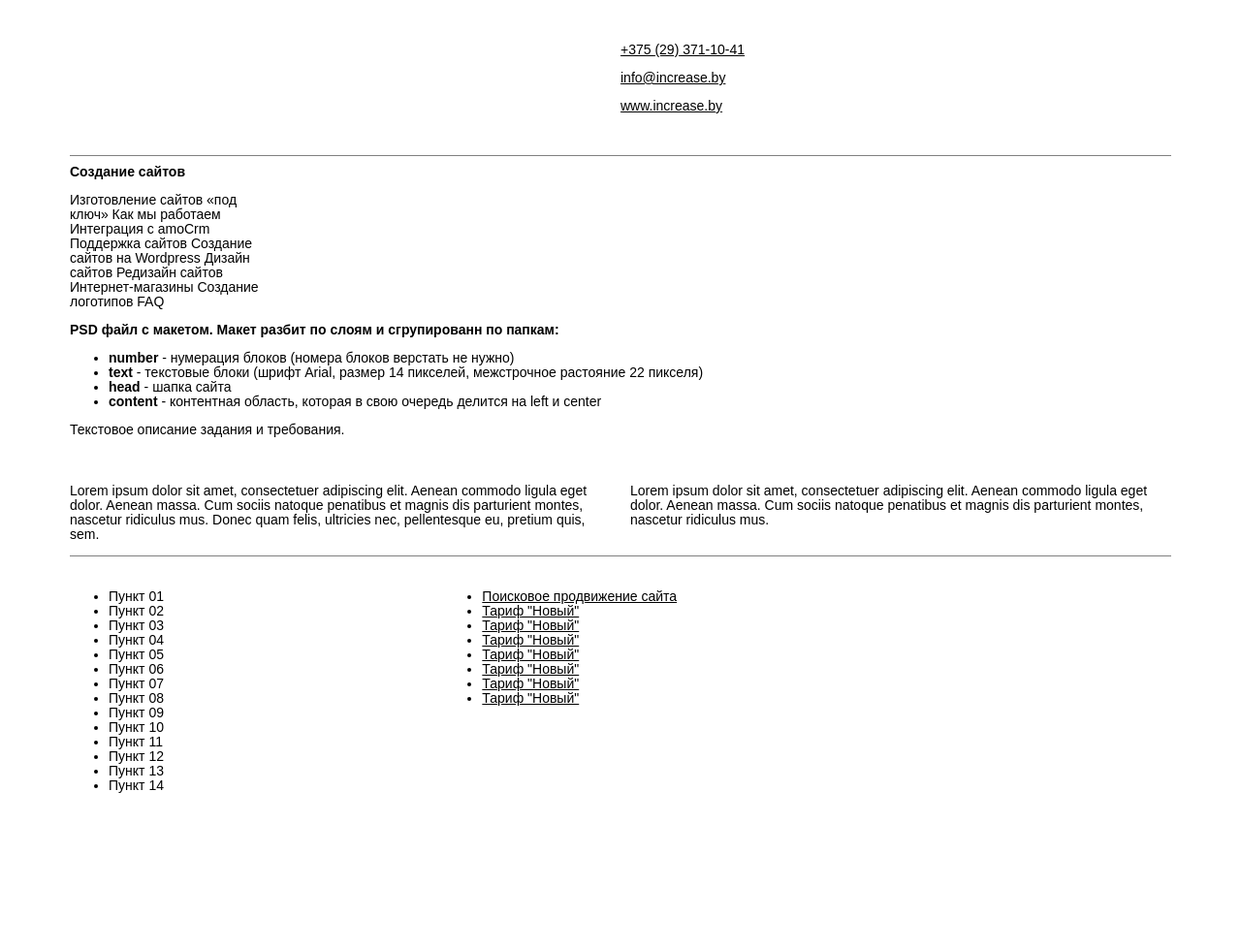
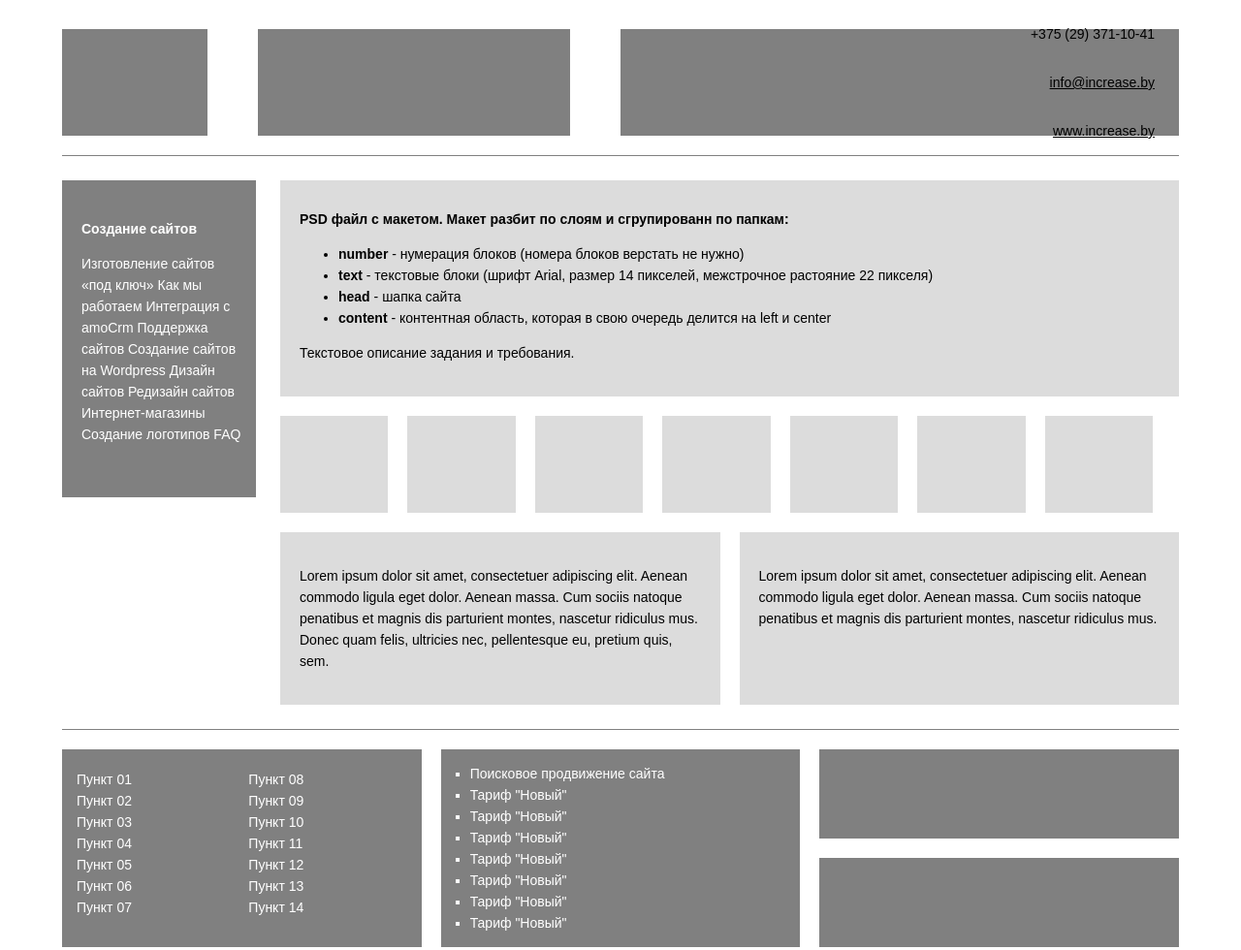
Before and after one commit to anmacik/increase_tt, a plain HTML site: page index.html in a window 1280 px wide. Shown: the whole page at 97% size. Before the commit the page ends 822 px from the top, so only its background shows below. Drawn offline with Linux system fonts and the light colour scheme.

Commit message:
Trying BEM

```diff
--- a/stylesheet/styles.css
+++ b/stylesheet/styles.css
@@ -1,23 +1,23 @@
 *{
   text-size-adjust: none;
+  font-size: 14px;
+  font-family: "Arial";
+  line-height: 22px;
 }
 
 html{
 margin-left: 5%;
 margin-right: 5%;
 box-sizing: border-box;
-font-size: 14px;
-font-family: "Arial";
-line-height: 15px;
 background-color: white;
 }
 
-header[role="banner"]       { grid-area: header; }
-main[role="main"]            { grid-area: main; }
+header      				{ grid-area: header; }
+main						{ grid-area: main; }
 div[role="complementary"]   { grid-area: sidebar; }
-footer[role="contentinfo"]  { grid-area: footer; }
+footer 		 				{ grid-area: footer; }
 
-.grid {
+body {
   display: grid;
   grid-auto-rows: min-content;
   grid-template-areas:
@@ -32,55 +32,83 @@ footer[role="contentinfo"]  { grid-area: footer; }
 }
 
 header{
-  margin-top:30px;
+  display: grid;
+  grid-template-columns:13% 28% 50%;
   height: 130px;
   width: 100%;
-  display: grid;
+  margin-top:30px;
+  justify-content: space-between;
+
   border-bottom: 1px solid grey;
-  grid-template-columns:13% 28% 50%;
-  justify-content: space-between;
-}
-.logo{
-  min-width: 80px;
-  max-width: 120px;
-  height: 110px;
-  background-color: grey;
-  margin-bottom: 2%;
 }
 
-.navbar{
-  max-width: 520px;
-  max-width: 300px;
-  height: 110px;
-  background-color: grey;
-  margin-bottom: 2%;
+footer {
+  display: grid;
+  grid-template-columns: repeat(3,1fr);
+  grid-column-gap: 20px;
+  grid-row-gap:20px;
+  width: 100%;
+  padding-top:20px;
+  margin-bottom:20px;
+
+  border-top: 1px solid grey;
 }
 
-.contact{
-  padding: 0 25px 0 0;
+a{
+  color: inherit;
+  text-decoration:none;
+}
+
+h1 {
+  font-size: 1rem;
+}
+
+p {
+  color:inherit;
+}
+
+.header__logo{
+  height: 110px;
+  margin-bottom: 2%;
+
+  background-color: grey;
+}
+
+.header__navbar{
+  max-width: 520px;
+  height: 110px;
+  margin-bottom: 2%;
+  background-color: grey;
+}
+
+.header__contact{
   display: flex;
   flex-direction: column;
+  justify-content: center;
   align-items: flex-end;
-  justify-content: center;
   height: 110px;
+  padding: 0 25px 0 0;
+
   background-color: grey;
 }
 
 .contact > p{
   margin: 0 0 0 0;
-  padding:15px 0 0 0;
+
   color: white;
 }
 
-.sidebar-content{
+.sidebar__content{
+  padding: 30px 10px 40px 20px;
+
   background-color: grey;
   color: white;
-  padding: 30px 10px 40px 20px;
 }
 
-.main-text{
+.main__text{
+  padding: 20px 0 20px 20px;
+
   background-color: #dcdcdc;
-  padding: 20px 0 20px 20px;
 }
 
 .subgrid {
@@ -89,88 +117,72 @@ header{
   padding-top: 20px;
   grid-gap: 20px;
 }
-.subgrid-panel {
+.subgrid__panel {
+  padding: 20px 20px 20px 20px;
+
   background-color: #dcdcdc;
-  padding: 20px 20px 20px 20px;
 }
 
-.main-grid{
-  margin-top:20px;
-  max-width: 900px;
+.blocks-grid{
   display: grid;
   grid-template-columns: repeat(auto-fit, minmax(100px, 1fr));
   grid-gap:20px;
+  margin-top:20px;
+  max-width: 900px;
 }
 
-.empty-block{
+.blocks-grid__empty-block{
   height: 100px;
+
   background-color: #dcdcdc;
 }
 
-h1 {
-  font-size: 1rem;
-}
 
-a {
-  color: inherit;
-}
-
-p {
-  color:inherit;
-}
-
-footer {
-  display: grid;
-  width: 100%;
-  border-top: 1px solid grey;
-  grid-column-gap: 20px;
-  grid-row-gap:20px;
-  grid-template-columns: repeat(3,1fr);
-  grid-auto-rows: 100px;
-  padding-top:20px;
-}
-
-.footer-box1{
+.footer__box1{
   display: flex;
   height:inherit;
   padding-left: 30px;
-  background-color: gray;
   grid-row-start:1;
   grid-row-end: 3;
   padding:20px 15px 20px 15px;
-  line-height: 15px;
-}
 
-.footer-box1 > ul{
-  padding-inline-start: 0;
-  columns: 2;
-  -webkit-columns: 2;
-  -moz-columns: 2;
-  color:white;
-  list-style: none;
-  display: inline-block;
-  width: 100%;
-  margin: 0;
-}
-
-.footer-box2{
-  height: inherit;
-  padding-left: 30px;
-  background-color: gray;
-  grid-row-start:1;
-  grid-row-end: 3;
-}
-
-.footer-box2 >ul{
- padding-inline-start: 0;
- color:white;
- list-style: square outside;
-}
-
-.footer-box{
   background-color: gray;
 }
 
+.footer__box1 > ul{
+  display: inline-block;
+  padding-inline-start: 0;
+  columns: 2;
+  width: 100%;
+  margin: 0;
+
+  color:white;
+
+  list-style: none;
+}
+
+.footer__box2{
+  grid-row-start:1;
+  grid-row-end: 3;
+  height: inherit;
+  padding-left: 30px;
+
+  background-color: gray;
+}
+
+.footer__box2 >ul{
+ padding-inline-start: 0;
+ list-style: square outside;
+
+ color:white;
+}
+
+.footer__box{
+  background-color: gray;
+}
+#mailto,#site{
+  text-decoration:underline;
+}
 
 @media all and (min-width: 576px) {
 .subgrid {
@@ -178,7 +190,7 @@ footer {
 }
 }
 @media all and (min-width: 992px) {
-.grid {
+body {
   grid-template-areas:
     'header header header'
     'sidebar main main'
```
